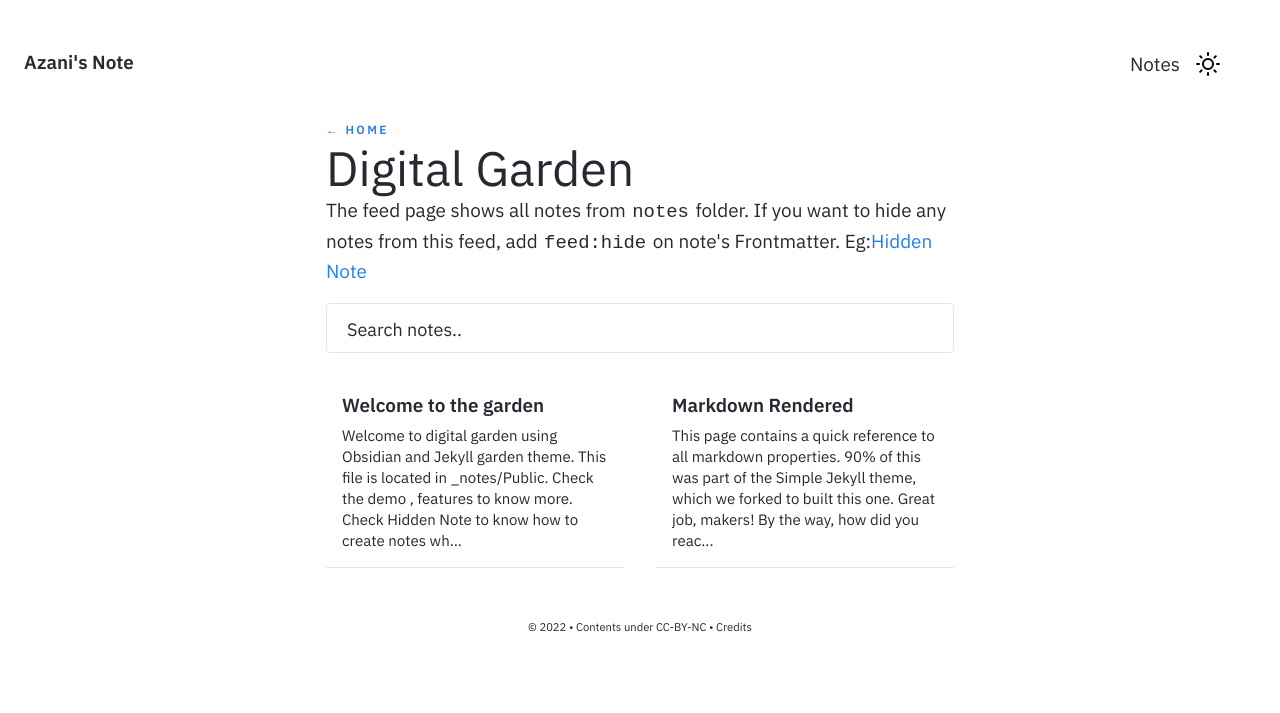
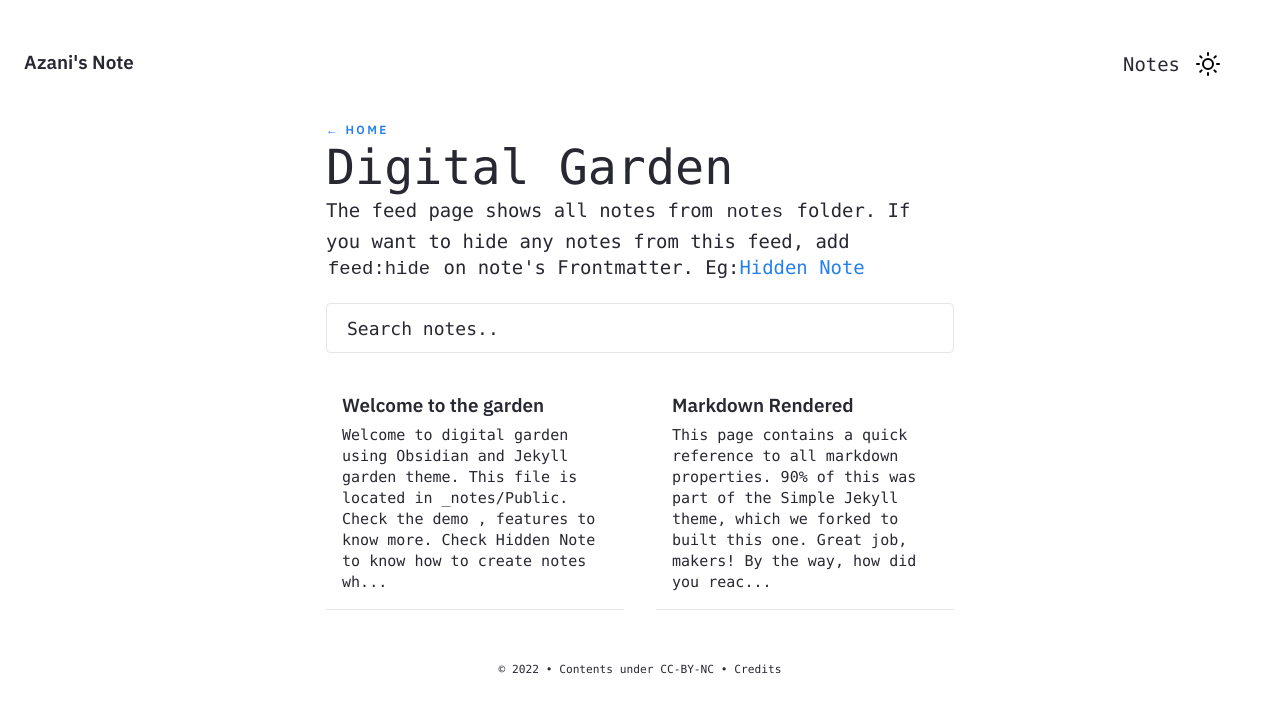
Before and after one commit to azanihs/azanihs.github.io, a Jekyll site: the page built from pages/notes.md, in a window 1280 px wide. Shown: the top 713 px of the page. Built offline with Jekyll 4.4.1, drawn with Linux system fonts in a browser that asks for light colours.

Commit message:
Update main.css

```diff
--- a/assets/css/main.css
+++ b/assets/css/main.css
@@ -232,8 +232,8 @@ button,
 input,
 select,
 textarea {
-  font-family: "IBM Plex Sans", BlinkMacSystemFont, -apple-system, "Segoe UI", "Roboto", "Oxygen", "Ubuntu", "Cantarell", "Fira Sans", "Droid Sans", "Helvetica Neue", "Helvetica", "Arial", sans-serif; }
-
+  /*font-family: "IBM Plex Sans", BlinkMacSystemFont, -apple-system, "Segoe UI", "Roboto", "Oxygen", "Ubuntu", "Cantarell", "Fira Sans", "Droid Sans", "Helvetica Neue", "Helvetica", "Arial", sans-serif; }*/
+  font-family: "consolas", monospace; }
 code,
 pre {
   -moz-osx-font-smoothing: auto;
```
